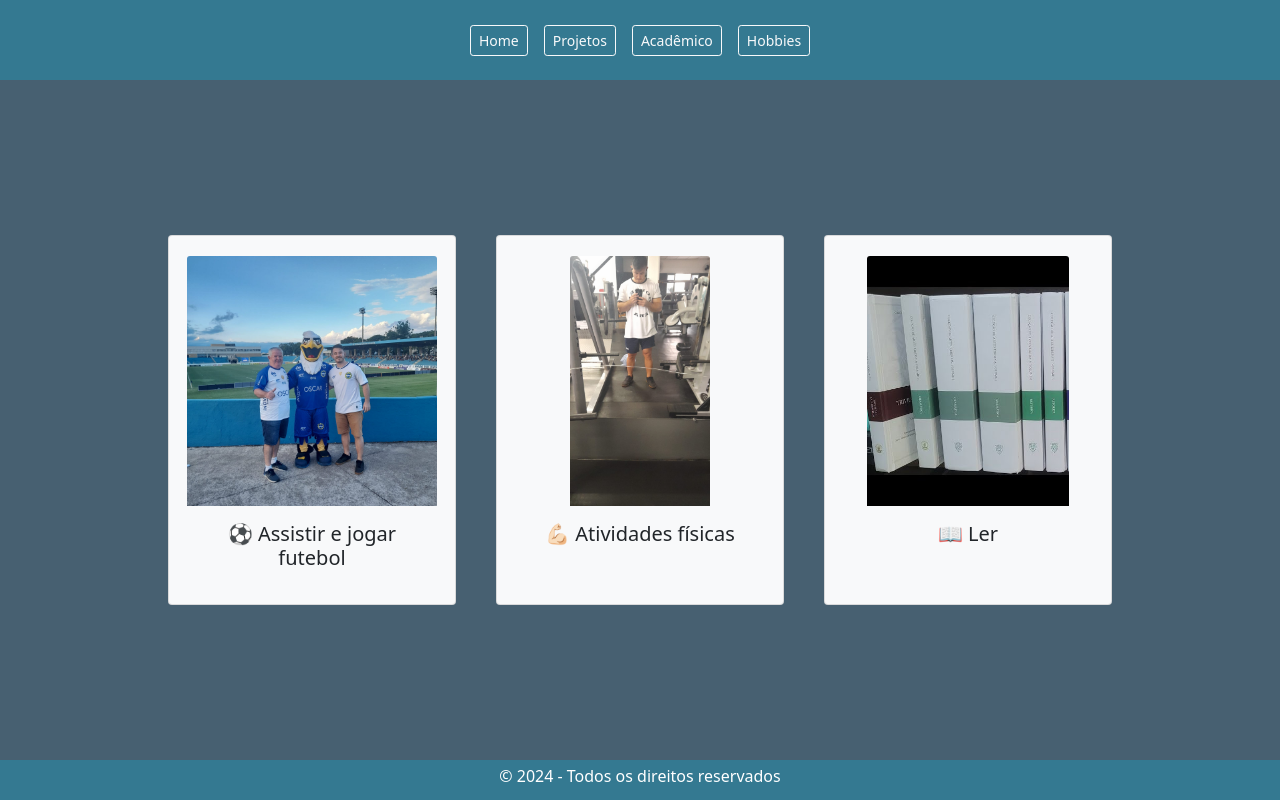
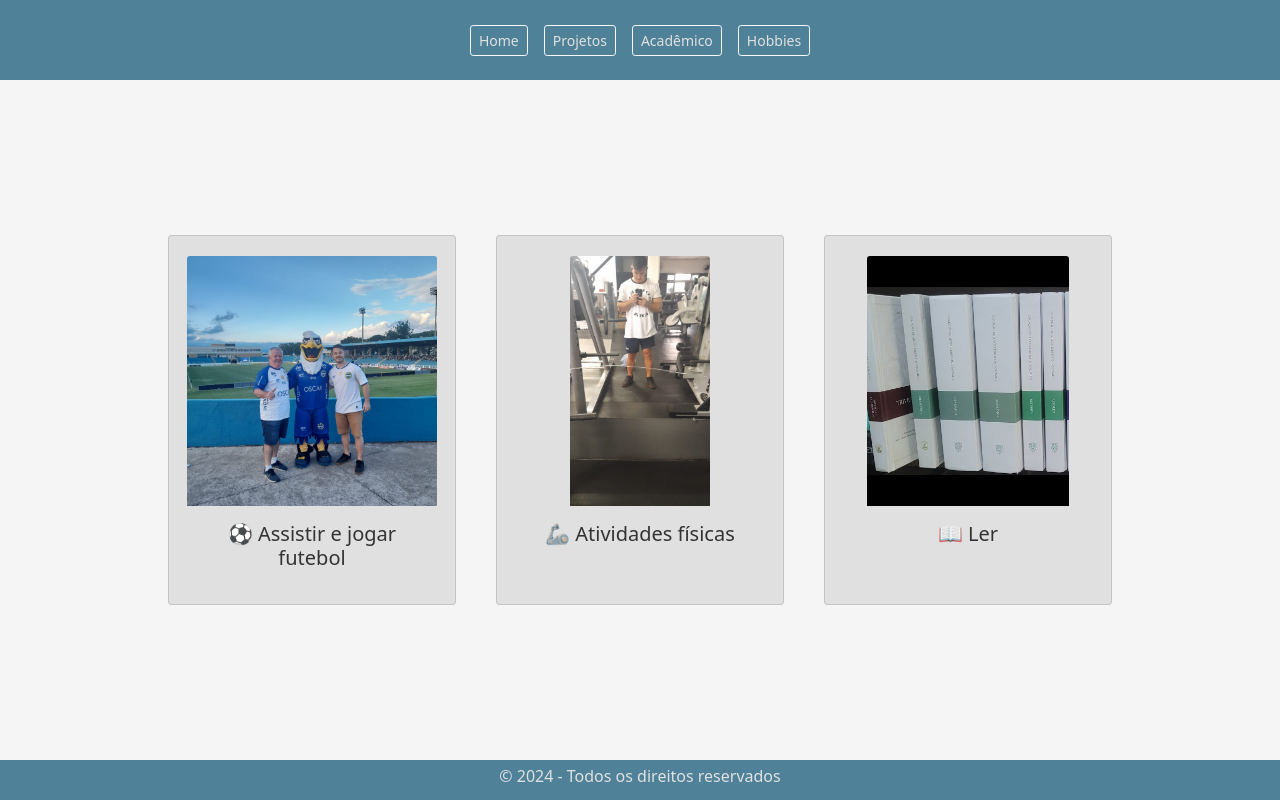
Before and after one commit to gui-benedito/portfolio_digital, a Flask app: page /hobbies in a window 1280 px wide. Run offline with Flask 3, Linux system fonts and the light colour scheme.

Commit message:
alteração sistema de cores

```diff
--- a/api/app.py
+++ b/api/app.py
@@ -1,5 +1,5 @@
 from flask import Flask, render_template
-from  statics import projects, hobbies, academics
+from  estaticos import projects, hobbies, academics
 
 app = Flask(__name__)
 
--- a/api/statics.py
+++ b/api/estaticos.py
@@ -41,17 +41,20 @@ academics = [
     {
         'title': 'Ensino Médio',
         'institution': 'E. E. Major Aviador José Mariotto Ferreira',
-        'date': '(2011 - 2013)'
+        'date': '(2011 - 2013)',
+        'img': '../static/img/school.svg'
     },
     {
         'title': 'Técnico em mecânica',
         'institution': 'ETEP',
-        'date': '(2013 - 2014)'
+        'date': '(2013 - 2014)',
+        'img': '../static/img/school.svg'
     },
     {
         'title': 'Desenvolvimento de Software Multiplataforma',
         'institution': 'Faculdade de Tecnologia de São José dos Campos',
-        'date': '(2024 - presente)'
+        'date': '(2024 - presente)',
+        'img': '../static/img/hourglass.svg'
     }
 ]
 
--- a/api/static/estilo/style.css
+++ b/api/static/estilo/style.css
@@ -1,9 +1,8 @@
 :root {
-    --indigo: #476071;
-    --bleu: #2c9bd8;
-    --tealBleu: #a2bcbf;
-    --teal: #347991;
-    --white: #fff
+    --primary: #F5F5F5;
+    --secondary: #333333;
+    --third: #4f8298;
+    --fourthy: #E0E0E0;
 }
 
 *{
@@ -13,15 +12,15 @@
 }
 
 body {
-    background-color: var(--indigo);
-    color: var(--white);
+    background-color: var(--primary);
+    color: var(--secondary);
     display: flex;
     flex-direction: column;
     min-height: 100vh;
 }
 
 header {
-    background-color: var(--teal);
+    background-color: var(--third);
     height: 5em;
 }
 
@@ -67,10 +66,22 @@ nav a {
     margin-left: 5em;
 }
 
+.card {
+    background-color: var(--fourthy);
+}
+
 .main-content li {
     margin-bottom: 1em;
     list-style: none;
     font-size: 32px;
+}
+
+.btn {
+    background-color: var(--third);
+    color: var(--fourthy) !important;
+}
+.btn-nav:hover {
+    color: var(--third) !important;
 }
 
 .hobbies-list, .project-list, .academico-list {
@@ -105,7 +116,7 @@ ul.academico-list li::before {
     margin-right: 5px;
 }
 .hobbies-list #atividades::before {
-    content: '💪🏻';
+    content: '🦾';
     margin-right: 5px;
 }
 .hobbies-list #ler::before {
@@ -123,7 +134,8 @@ ul.academico-list li::before {
 }
 
 footer {
-    background-color: var(--teal);
+    background-color: var(--third);
+    color: var(--fourthy);
     width: 100%;
     height: 2.5em;
     display: flex;
--- a/api/templates/base.html
+++ b/api/templates/base.html
@@ -12,10 +12,10 @@
     <header>
         <button id="hamburger-menu">☰</button>
         <nav>
-            <a href="/"><button type="button" class="btn btn-outline-light btn-sm">Home</button></a>
-            <a href="/projetos"><button type="button" class="btn btn-outline-light btn-sm">Projetos</button></a>
-            <a href="/academico"><button type="button" class="btn btn-outline-light btn-sm">Acadêmico</button></a>
-            <a href="/hobbies"><button type="button" class="btn btn-outline-light btn-sm">Hobbies</button></a>
+            <a href="/"><button type="button" class="btn btn-light btn-sm btn-nav">Home</button></a>
+            <a href="/projetos"><button type="button" class="btn btn-light btn-sm btn-nav">Projetos</button></a>
+            <a href="/academico"><button type="button" class="btn btn-light btn-sm btn-nav">Acadêmico</button></a>
+            <a href="/hobbies"><button type="button" class="btn btn-light btn-sm btn-nav">Hobbies</button></a>
         </nav>
     </header>
     <section class="main-content">
--- a/api/templates/hobbies.html
+++ b/api/templates/hobbies.html
@@ -4,7 +4,7 @@
 <section class="hobbies_content">
     <div class="hobbies-list">
         {% for hobbie in hobbies %}
-            <div class="card text-dark bg-light hobbie-card" style="width: 18rem;">
+            <div class="card hobbie-card" style="width: 18rem;">
                 <img src="{{ hobbie.img }}" class="card-img-top" alt="">
                 <div class="card-body">
                     <h5 class="card-title" id="{{ hobbie.id }}">{{ hobbie.hobbie }}</h5>
--- a/api/templates/projetos.html
+++ b/api/templates/projetos.html
@@ -4,13 +4,13 @@
 <section class="project_content">
     <div class="project-list">
         {% for projeto in projetos %}
-            <div class="card text-dark bg-light project-card" style="width: 18rem;">
+            <div class="card project-card" style="width: 18rem;">
                 <img src="{{ projeto.img }}" class="card-img-top" alt="">
                 <div class="card-body">
                     <h5 class="card-title">{{ projeto.title }}</h5>
                     <p class="card-text">{{ projeto.description }}</p>
                 </div>
-                <a href="{{ projeto.link }}" class="btn btn-outline-light text-dark" target="_blank">Visitar</a>
+                <a href="{{ projeto.link }}" class="btn" target="_blank">Visitar</a>
             </div>
         {% endfor %}
     </div>
```
Also changed, not shown: api/templates/academico.html (+4 -3 lines), api/static/img/hourglass.svg (added), api/static/img/school.svg (added).
